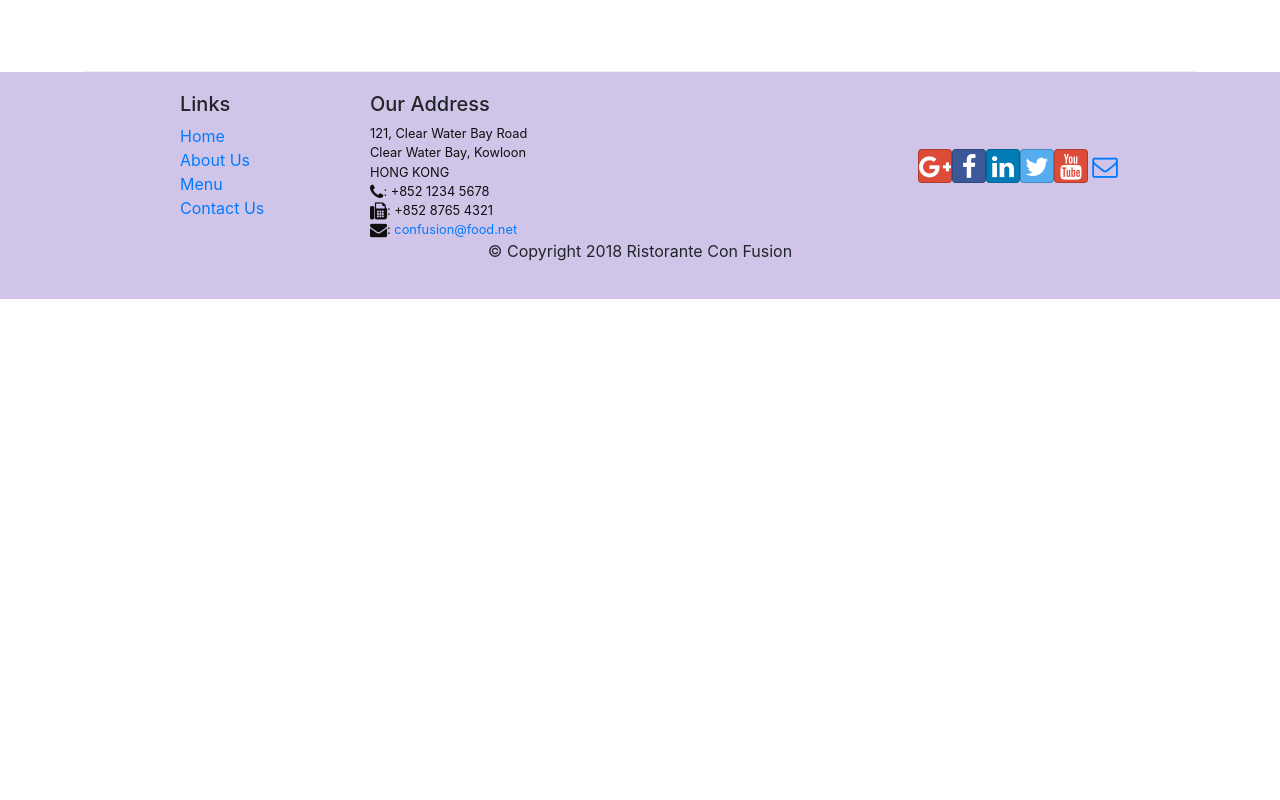
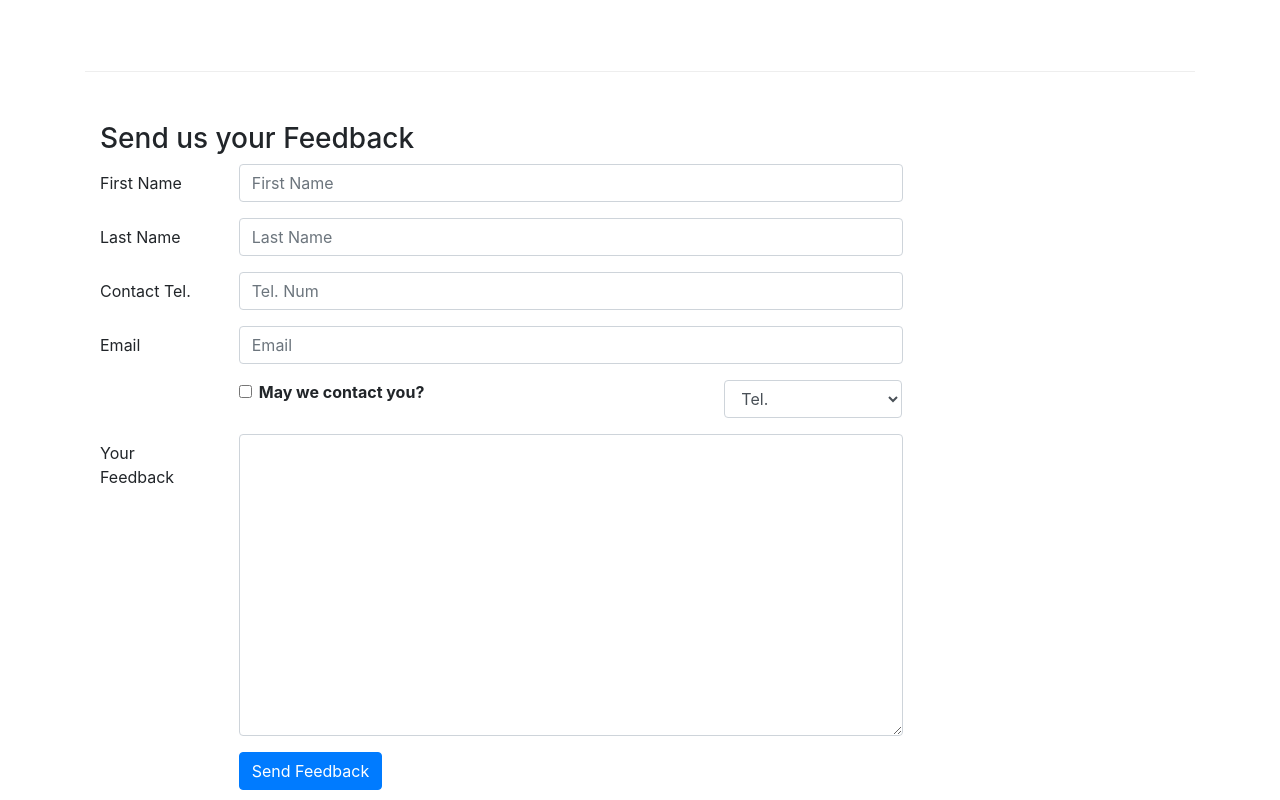
Before and after one commit to Joseph-Gill/coursera-react-project, a React (Create React App) app: page /contactus in a window 1280 px wide. Shown: the part 800-1600 px from the top of the page. Before the commit the page ends 1099 px from the top, so only its background shows below. Built offline with nearby package versions, Linux system fonts and the light colour scheme.

Commit message:
Controlled Forms

```diff
--- a/src/components/ContactComponent.js
+++ b/src/components/ContactComponent.js
@@ -1,8 +1,39 @@
-import React from 'react';
-import {Breadcrumb, BreadcrumbItem} from "reactstrap";
+import React, {Component} from 'react';
+import {Breadcrumb, BreadcrumbItem, Button, Form, FormGroup, Label, Input, Col} from "reactstrap";
 import {Link} from "react-router-dom";
 
-const Contact = (props) => {
+class Contact extends Component {
+  constructor(props) {
+    super(props);
+    this.state = {
+      firstname: '',
+      lastname: '',
+      telnum: '',
+      email: '',
+      agree: false,
+      contactType: 'Tel.',
+      message: ''
+    };
+    this.handleSubmit = this.handleSubmit.bind(this);
+    this.handleInputChange = this.handleInputChange.bind(this);
+  }
+
+  handleInputChange(event) {
+    const target = event.target;
+    const value = target.type === 'checkbox' ? target.checked : target.value;
+    const name = target.name;
+    this.setState({
+      [name]: value
+    });
+  }
+
+  handleSubmit(event) {
+    event.preventDefault();
+    console.log('Current State is: ' + JSON.stringify(this.state));
+    alert('Current State is: ' + JSON.stringify(this.state));
+  }
+
+  render() {
     return (
       <div className="container">
         <div className="row">
@@ -42,8 +73,89 @@
             </div>
           </div>
         </div>
+        <div className="row row-content">
+          <div className="col-12">
+            <h3>Send us your Feedback</h3>
           </div>
-  );
+          <div className="col-12 col-md-9">
+            <Form onSubmit={this.handleSubmit}>
+              <FormGroup row>
+                <Label htmlFor="firstname" md={2}>First Name</Label>
+                <Col md={10}>
+                  <Input type="text" id="firstname" name="firstname" placeholder="First Name"
+                         value={this.state.firstname}
+                         onChange={this.handleInputChange}
+                  />
+                </Col>
+              </FormGroup>
+              <FormGroup row>
+                <Label htmlFor="lastname" md={2}>Last Name</Label>
+                <Col md={10}>
+                  <Input type="text" id="lastname" name="lastname" placeholder="Last Name"
+                         value={this.state.lastname}
+                         onChange={this.handleInputChange}
+                  />
+                </Col>
+              </FormGroup>
+              <FormGroup row>
+                <Label htmlFor="telnum" md={2}>Contact Tel.</Label>
+                <Col md={10}>
+                  <Input type="tel" id="telnum" name="telnum" placeholder="Tel. Num"
+                         value={this.state.telnum}
+                         onChange={this.handleInputChange}
+                  />
+                </Col>
+              </FormGroup>
+              <FormGroup row>
+                <Label htmlFor="email" md={2}>Email</Label>
+                <Col md={10}>
+                  <Input type="email" id="email" name="email" placeholder="Email"
+                         value={this.state.email}
+                         onChange={this.handleInputChange}
+                  />
+                </Col>
+              </FormGroup>
+              <FormGroup row>
+                <Col md={{size: 6, offset: 2}}>
+                  <FormGroup check>
+                    <Label check>
+                      <Input type="checkbox" name="agree" checked={this.state.agree}
+                             onChange={this.handleInputChange}
+                      />{' '}
+                      <strong>May we contact you?</strong>
+                    </Label>
+                  </FormGroup>
+                </Col>
+                <Col md={{size: 3, offset: 1}}>
+                  <Input type="select" name="contactType" value={this.state.contactType}
+                         onChange={this.handleInputChange}
+                  >
+                    <option>Tel.</option>
+                    <option>Email</option>
+                  </Input>
+                </Col>
+              </FormGroup>
+              <FormGroup row>
+                <Label htmlFor="feedback" md={2}>Your Feedback</Label>
+                <Col md={10}>
+                  <Input type="textarea" id="message" name="message" rows="12"
+                         value={this.state.message}
+                         onChange={this.handleInputChange}
+                  />
+                </Col>
+              </FormGroup>
+              <FormGroup row>
+                <Col md={{size: 10, offset: 2}}>
+                  <Button type="submit" color="primary">Send Feedback</Button>
+                </Col>
+              </FormGroup>
+            </Form>
+          </div>
+        </div>
+      </div>
+    )
+      ;
+  }
 }
 
 export default Contact;
```
Lines whose indentation alone changed are shown as unchanged.
